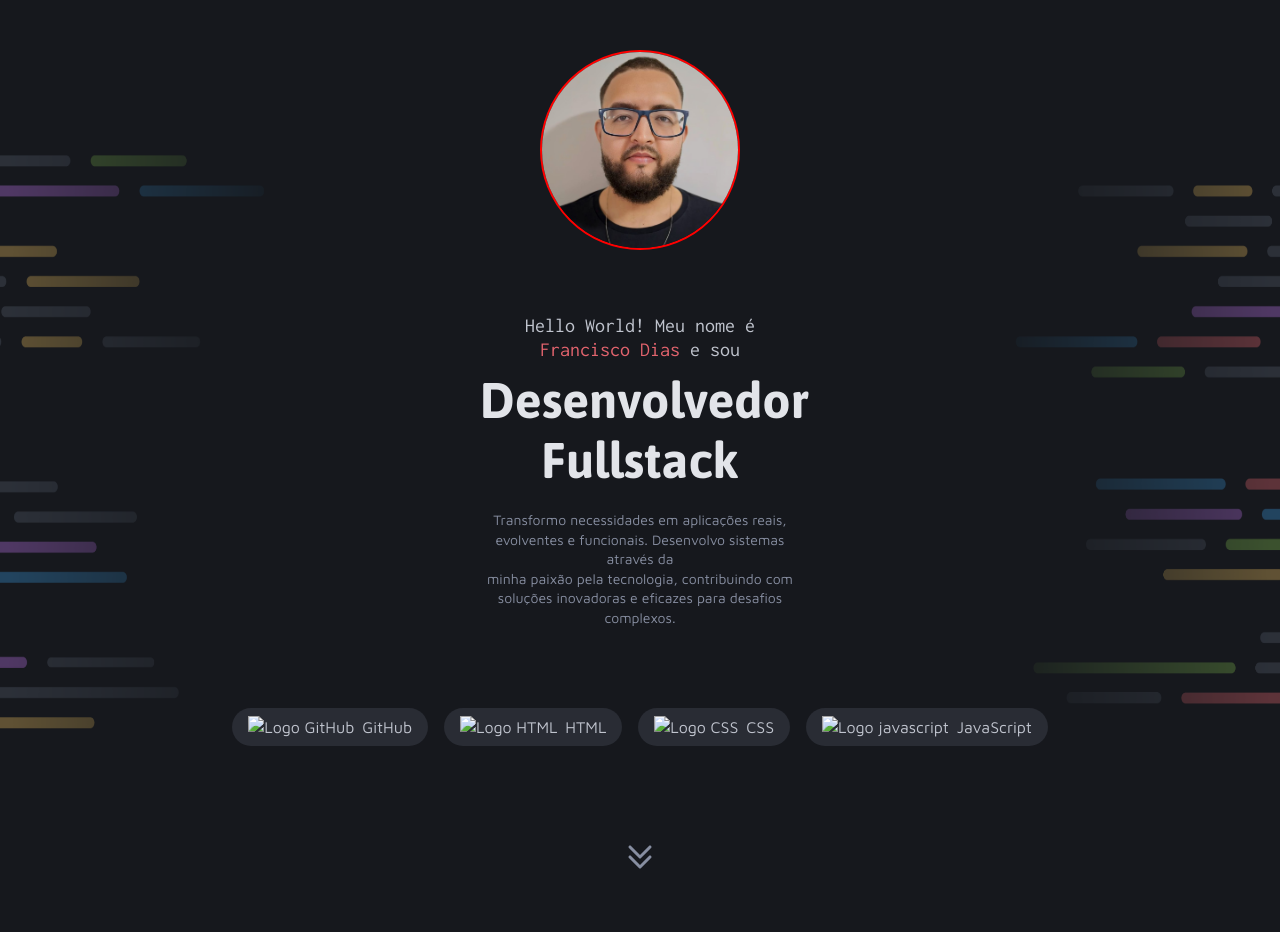
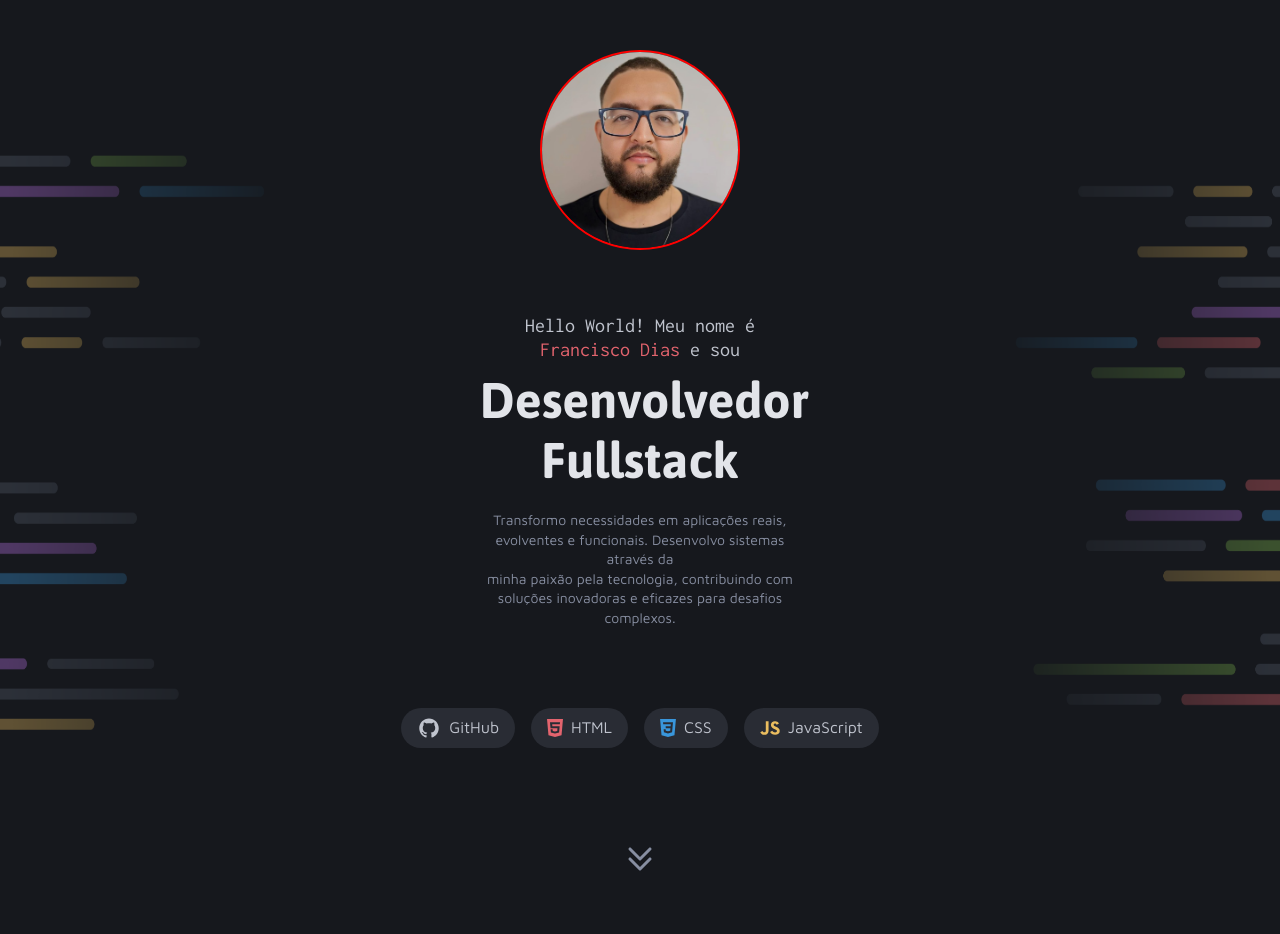
Before and after one commit to Chicaao/Portfolio, a plain HTML site: page index.html in a window 1280 px wide. Drawn offline with Linux system fonts and the light colour scheme; the site is published under a folder, as on GitHub Pages, so addresses that start at the root find nothing.

Commit message:
atualizando o main

```diff
--- a/index.html
+++ b/index.html
@@ -21,24 +21,24 @@
     </header>
     <main>
     <figure class="github">
-      <img src="/assets/icons/GitHub.svg" alt="Logo GitHub">
+      <img src="assets/icons/GitHub.svg" alt="Logo GitHub">
       <p>GitHub</p>
     </figure>
     <figure class="html">
-      <img src="/assets/icons/html.svg" alt="Logo HTML">
+      <img src="assets/icons/html.svg" alt="Logo HTML">
       <p>HTML</p>
     </figure>
     <figure class="css">
-      <img src="/assets/icons/css.svg" alt="Logo CSS">
+      <img src="assets/icons/css.svg" alt="Logo CSS">
       <p>CSS</p>
     </figure>
     <figure class="javascript">
-      <img src="/assets/icons/javascript.svg" alt="Logo javascript">
+      <img src="assets/icons/javascript.svg" alt="Logo javascript">
       <p>JavaScript</p>
     </figure>
   </main>
   <footer>
-  <a href="/HTML/index2.html"><button><img src="assets/icons/CaretDoubleDown.svg" alt=""></button></a>
+  <a href="index2.html"><button><img src="assets/icons/CaretDoubleDown.svg" alt=""></button></a>
 </footer>
 </body>
 </html>
```
